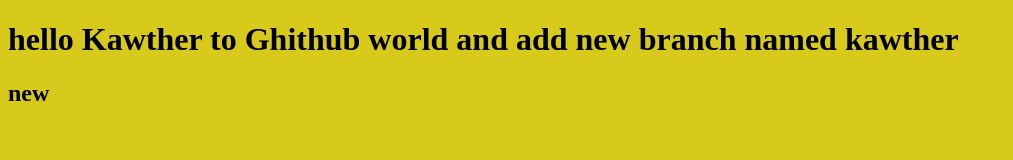
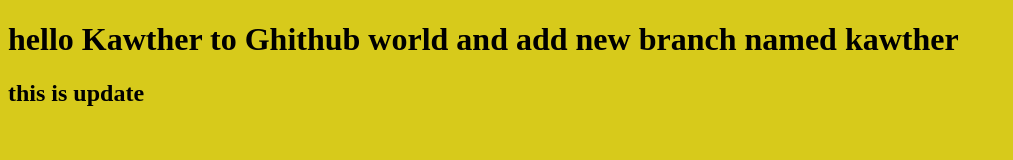
Before and after one commit to KawtherNabill/myproject, a plain HTML site: page index.html in a window 1280 px wide. Shown: the whole page, without its empty margins (0-1013 px from the left). Drawn offline with Linux system fonts and the light colour scheme.

Commit message:
edit in html file

```diff
--- a/index.html
+++ b/index.html
@@ -8,7 +8,7 @@
 </head>
 <body>
     <h1> hello Kawther to Ghithub world and add new branch named kawther </h1>
-    <h2>new</h2>
+    <h2>this is update </h2>
     <script src="app.js"></script>
 </body>
 </html>
```
